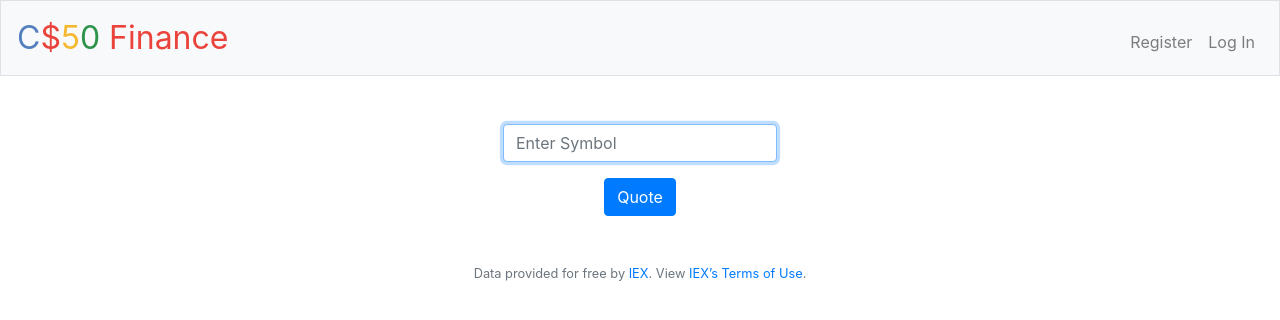
After one commit to theSeifHub/cs50x-pset8-webtrack, a Flask app: template templates/quote.html in a window 1280 px wide. The commit adds this page. Shown: the top 320 px of the page. Run offline with Flask 2, Linux system fonts and the light colour scheme; the template is opened without the code that fills it, so the values that code supplies are empty; some libraries are stand-ins or nearby versions.

Commit message:
Implement Quote & update Register

```diff
--- a/app.py
+++ b/app.py
@@ -144,8 +144,15 @@ Get stock quote.
 @app.route("/quote", methods=["GET", "POST"])
 @login_required
 def quote():
-
-    return apology("TODO")
+    if request.method == "POST":
+        resp = lookup(request.form.get("symbol"))
+        if not resp:
+            return apology("", "No such stock")
+        else:
+            ownShares = False
+            return render_template("quote.html", showResult=True, name=resp['name'], symbol=resp['symbol'], price=resp['price'], ownShares=ownShares)
+    else:
+        return render_template("quote.html")
 
 
 """
@@ -171,12 +178,17 @@ def register():
         rows = db.execute("SELECT * FROM users WHERE username = :username",
                           username=request.form.get("username"))
 
+        # Reject registration if username is already in database
         if len(rows) > 0:
-            return apology("User is", "NOT Available!")
-        elif len(rows) == 0:
-            db.execute("INSERT INTO users (username, hash) VALUES (:username, :hash)",
-                       username=request.form.get("username"), hash=generate_password_hash(request.form.get("password")))
-            return redirect("/login")
+            return apology("TAKEN!", "Username")
+
+        # If username is available: register user, then log in
+        db.execute("INSERT INTO users (username, hash) VALUES (:username, :hash)",
+                   username=request.form.get("username"), hash=generate_password_hash(request.form.get("password")))
+        flash('Registered successfully! Log in below to access your account.')
+        return render_template("login.html")
+
+    # If method = GET
     else:
         return render_template("register.html")
 
--- a/templates/layout.html
+++ b/templates/layout.html
@@ -1,34 +1,41 @@
 <!DOCTYPE html>
 
 <html lang="en">
-
 	<head>
-
 		<!-- Required meta tags -->
-        <meta charset="utf-8">
-        <meta name="viewport" content="width=device-width, initial-scale=1, shrink-to-fit=no">
+		<meta charset="utf-8" />
+		<meta name="viewport" content="width=device-width, initial-scale=1, shrink-to-fit=no" />
 
 		<!-- documentation at http://getbootstrap.com/docs/4.1/, alternative themes at https://bootswatch.com/ -->
-        <link href="https://maxcdn.bootstrapcdn.com/bootstrap/4.1.3/css/bootstrap.min.css" rel="stylesheet">
+		<link href="https://maxcdn.bootstrapcdn.com/bootstrap/4.1.3/css/bootstrap.min.css" rel="stylesheet" />
 
 		<!-- https://favicon.io/emoji-favicons/money-mouth-face/ -->
-        <link href="/static/favicon.ico" rel="icon">
+		<link href="/static/favicon.ico" rel="icon" />
 
-        <link href="/static/styles.css" rel="stylesheet">
+		<link href="/static/styles.css" rel="stylesheet" />
 
 		<script src="https://code.jquery.com/jquery-3.3.1.min.js"></script>
 		<script src="https://cdnjs.cloudflare.com/ajax/libs/popper.js/1.14.3/umd/popper.min.js"></script>
 		<script src="https://maxcdn.bootstrapcdn.com/bootstrap/4.1.3/js/bootstrap.min.js"></script>
 
 		<title>C$50 Finance: {% block title %}{% endblock %}</title>
-
 	</head>
 
 	<body>
-
-        <nav class="navbar navbar-expand-md navbar-light bg-light border">
-            <a class="navbar-brand" href="/"><span class="blue">C</span><span class="red">$</span><span class="yellow">5</span><span class="green">0</span> <span class="red">Finance</span></a>
-            <button aria-controls="navbar" aria-expanded="false" aria-label="Toggle navigation" class="navbar-toggler" data-target="#navbar" data-toggle="collapse" type="button">
+		<nav class="navbar navbar-expand-sm navbar-light bg-light border">
+			<a class="navbar-brand" href="/"
+				><span class="blue">C</span><span class="red">$</span><span class="yellow">5</span><span class="green">0</span>
+				<span class="red">Finance</span></a
+			>
+			<button
+				aria-controls="navbar"
+				aria-expanded="false"
+				aria-label="Toggle navigation"
+				class="navbar-toggler"
+				data-target="#navbar"
+				data-toggle="collapse"
+				type="button"
+			>
 				<span class="navbar-toggler-icon"></span>
 			</button>
 			<div class="collapse navbar-collapse" id="navbar">
@@ -53,20 +60,15 @@
 
 		{% if get_flashed_messages() %}
 		<header>
-                <div class="alert alert-primary border text-center" role="alert">
-                    {{ get_flashed_messages() | join(" ") }}
-                </div>
+			<div class="alert alert-primary border text-center" role="alert">{{ get_flashed_messages() | join(" ") }}</div>
 		</header>
 		{% endif %}
 
-        <main class="container p-5">
-            {% block main %}{% endblock %}
-        </main>
+		<main class="container p-5">{% block main %}{% endblock %}</main>
 
 		<footer class="small text-center text-muted">
-            Data provided for free by <a href="https://iextrading.com/developer">IEX</a>. View <a href="https://iextrading.com/api-exhibit-a/">IEX’s Terms of Use</a>.
+			Data provided for free by <a href="https://iextrading.com/developer">IEX</a>. View
+			<a href="https://iextrading.com/api-exhibit-a/">IEX’s Terms of Use</a>.
 		</footer>
-
 	</body>
-
 </html>
--- /dev/null
+++ b/templates/quote.html
@@ -0,0 +1,22 @@
+{% extends "layout.html" %}
+
+{% block title %} Quote {% endblock %}
+
+{% block main %}
+	{% if showResult %}
+		<p>A share of <b>{{ name }} ({{ symbol }})</b> costs <b>${{ price }}</b></p>
+
+		<a href="/buy" class="btn btn-primary">Buy {{ symbol }}</a>
+		{% if ownShares %}
+			<a href="/sell" class="btn btn-light">Sell {{ symbol }}</a>
+		{% endif %}
+	{% else %}
+		<form action="/quote" method="POST">
+			<div class="form-group">
+				<input class="form-control" type="text" name="symbol" placeholder="Enter Symbol" required autocomplete autofocus />
+			</div>
+
+			<button class="btn btn-primary" type="submit">Quote</button>
+		</form>
+	{% endif %}
+{% endblock %}
```
Also changed, not shown: templates/register.html (+7 -1 lines), 1 other file. Lines whose indentation alone changed are shown as unchanged.
